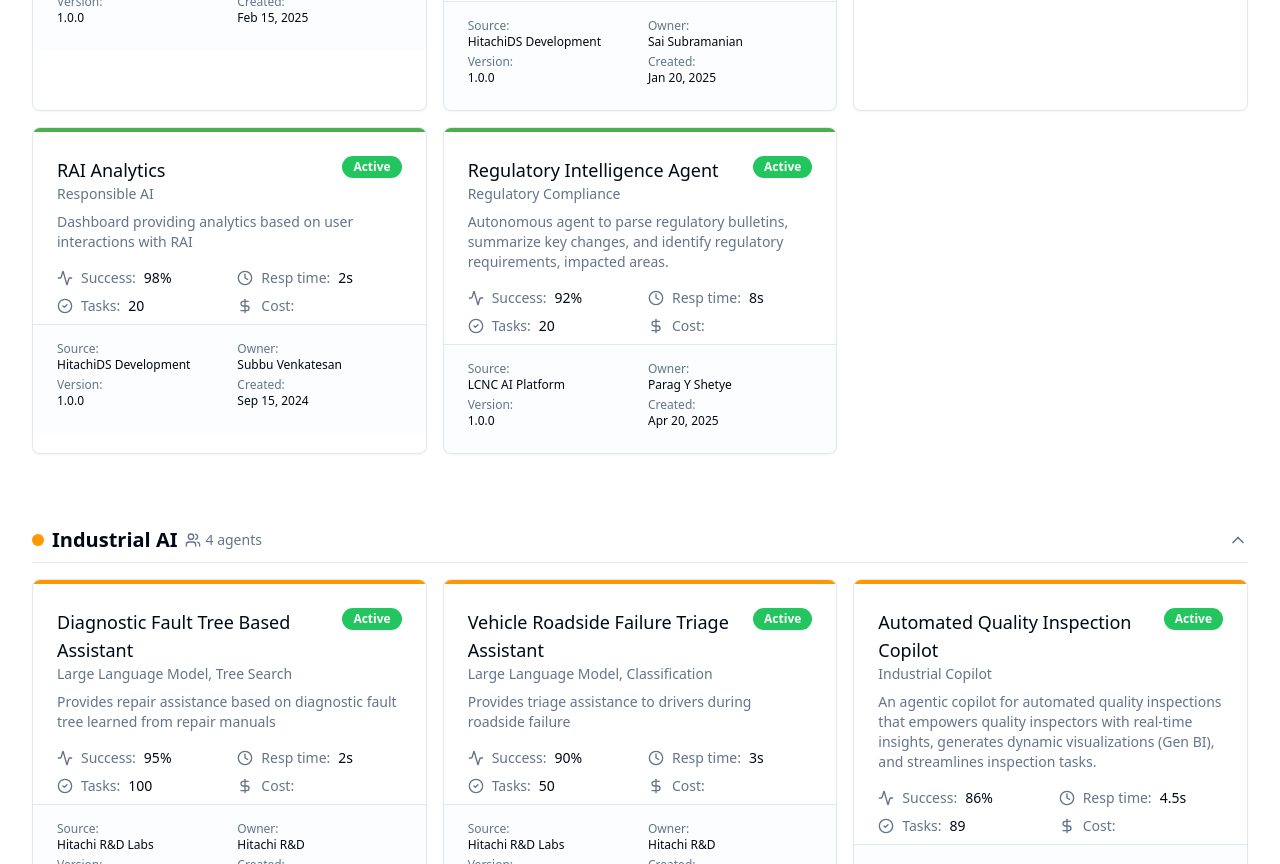
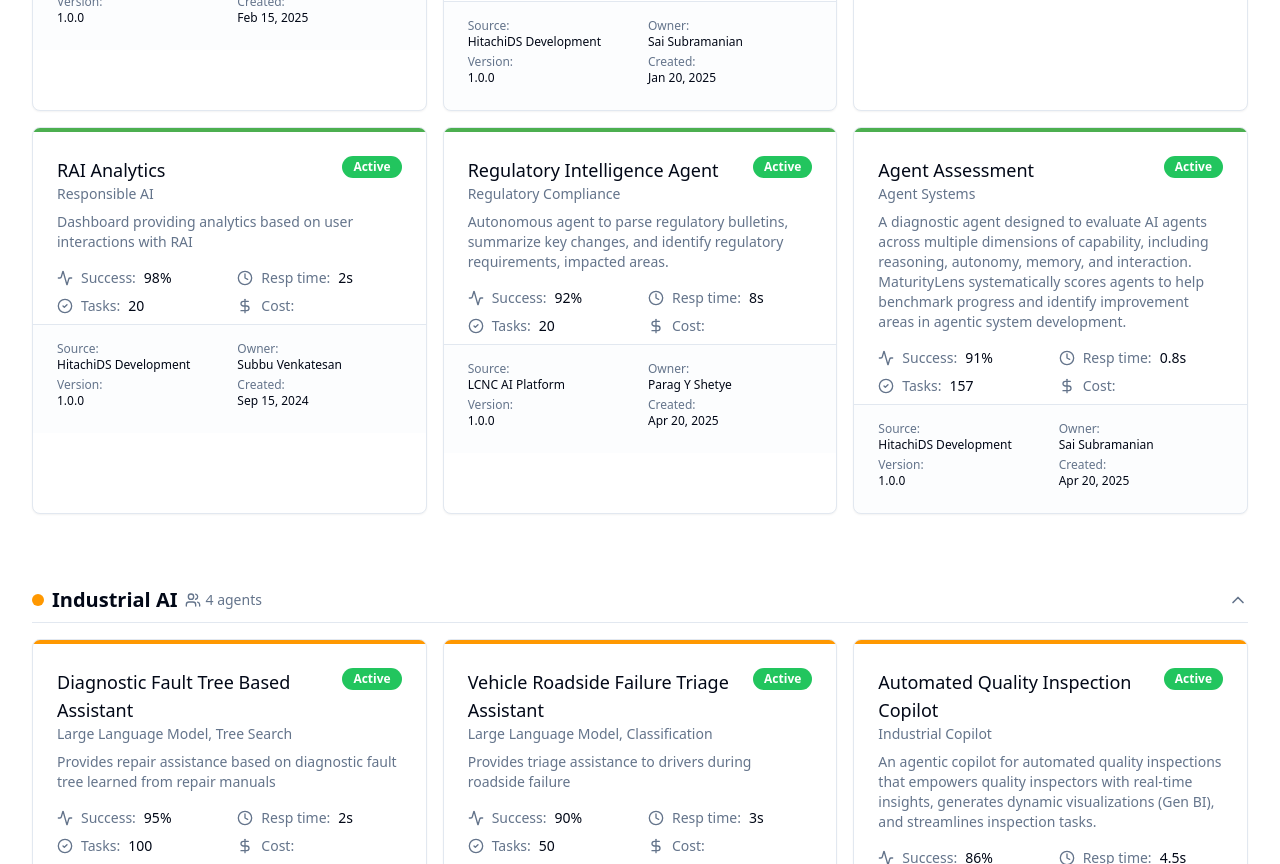
Before and after one commit to par-hitachids/agentplane-v0-3-draft, a React (Vite) app: page / in a window 1280 px wide. Shown: the part 720-1584 px from the top of the page. Built offline with nearby package versions, Linux system fonts and the light colour scheme.

Commit message:
added Agent10 assessment

```diff
--- a/src/data/mockData.ts
+++ b/src/data/mockData.ts
@@ -275,6 +275,27 @@ export const agents: Agent[] = [
     cost: 0.05,
     demoUrl: 'https://dsm25ilj5bimz.cloudfront.net/dashboard'
   },
+  {
+    id: 'agent10',
+    name: 'Agent Assessment',
+    description: 'A diagnostic agent designed to evaluate AI agents across multiple dimensions of capability, including reasoning, autonomy, memory, and interaction. MaturityLens systematically scores agents to help benchmark progress and identify improvement areas in agentic system development.',
+    businessFunctionId: 'func1',
+    businessUnitId: 'bu1',
+    sourceId: 'src1',
+    status: 'active',
+    createdAt: '2025-04-20',
+    lastActive: '2025-04-24',
+    performance: {
+      successRate: 91,
+      responseTime: 0.8,
+      completedTasks: 157,
+    },
+    type: 'Agent Systems',
+    version: '1.0.0',
+    owner: 'Sai Subramanian',
+    cost: 0.05,
+    demoUrl: 'https://agentmaturity.blackriver-de37f9c4.eastus.azurecontainerapps.io'
+  },
 ];
 
 // Helper function to get business function by id
```
